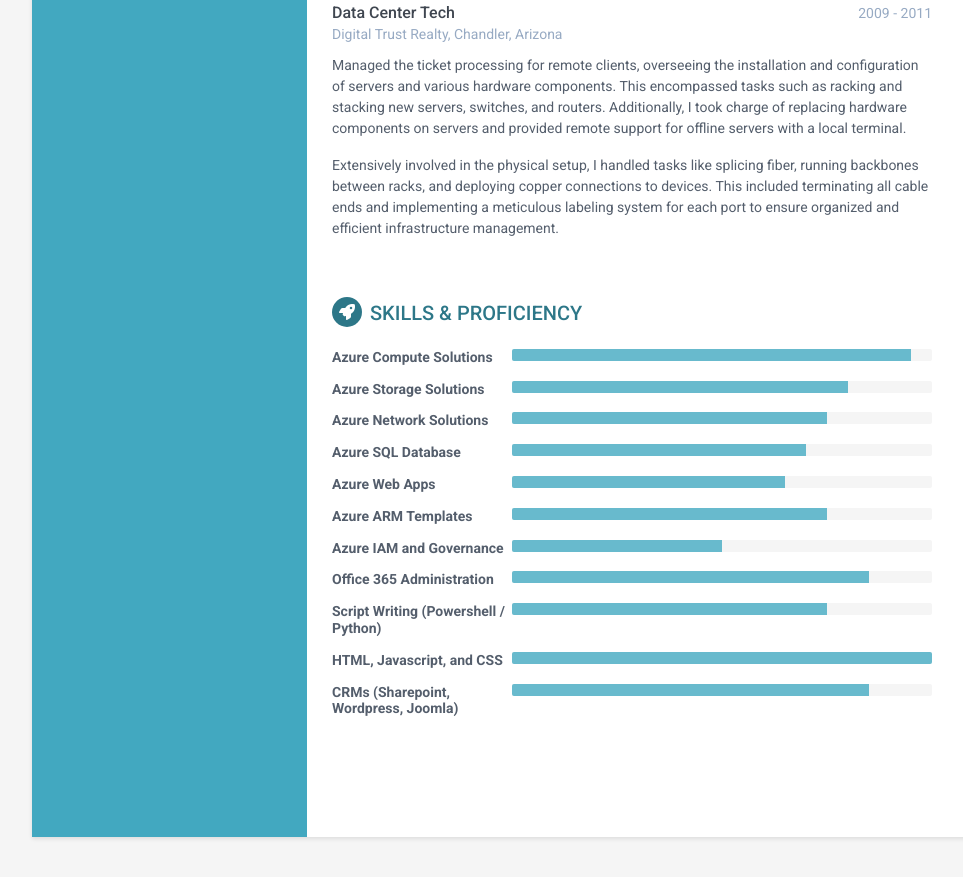
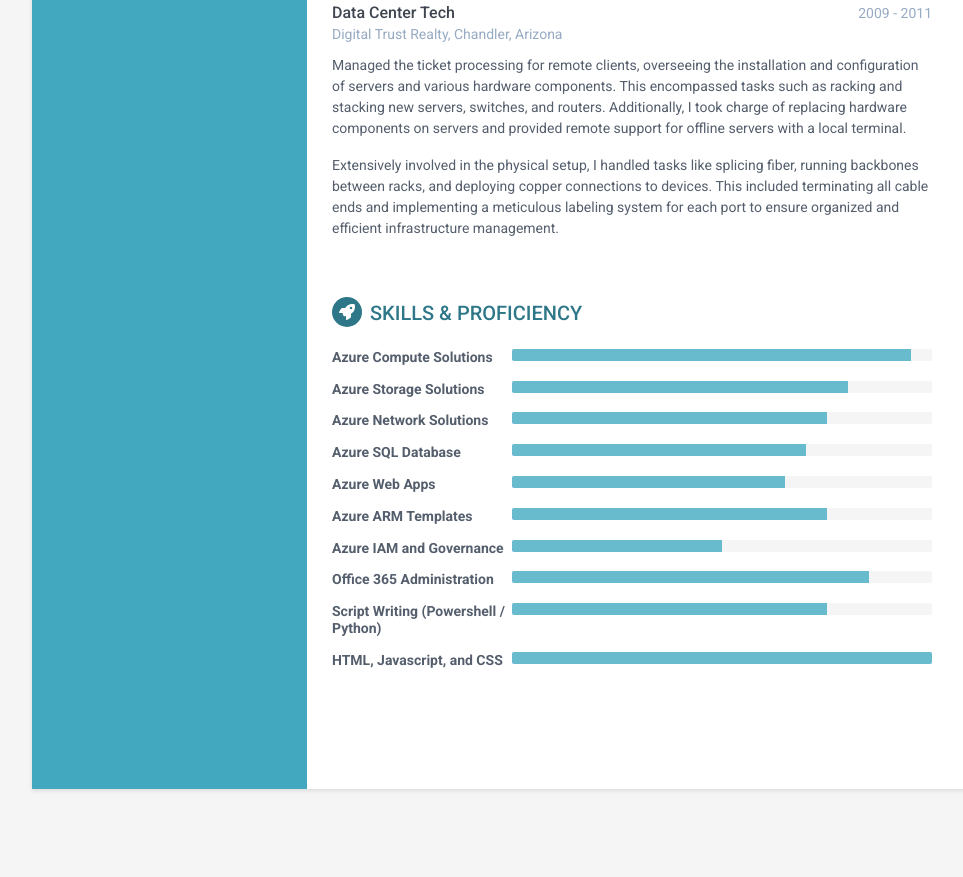
Before and after one commit to TodesengelX/Josh-Resume, a plain HTML site: page index.html in a window 1280 px wide. Shown: the part 1479-2356 px from the top of the page, without its empty margins (128-1091 px from the left). Drawn offline with nearby package versions, Linux system fonts and the light colour scheme.

Commit message:
removed cms

```diff
--- a/index.html
+++ b/index.html
@@ -246,12 +246,7 @@
                     </div>
                 </div><!--//item-->
 
-                <div class="item">
-                    <h3 class="level-title">CRMs (Sharepoint, Wordpress, Joomla)</h3>
-                    <div class="progress level-bar">
-                        <div class="progress-bar theme-progress-bar" role="progressbar" style="width: 85%" aria-valuenow="85" aria-valuemin="0" aria-valuemax="100"></div>
-                    </div>
-                </div><!--//item-->
+
 
 
 
```
